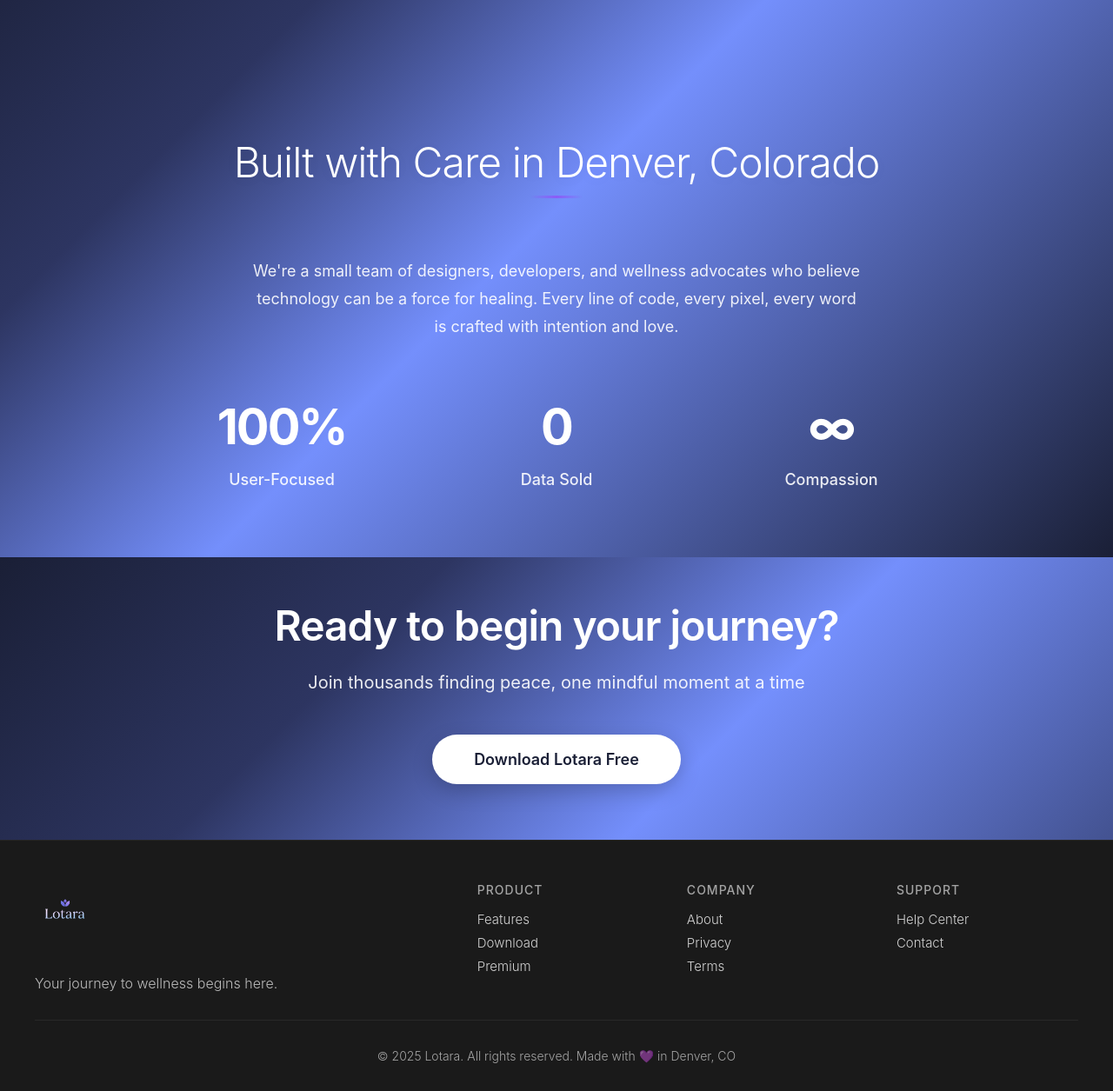
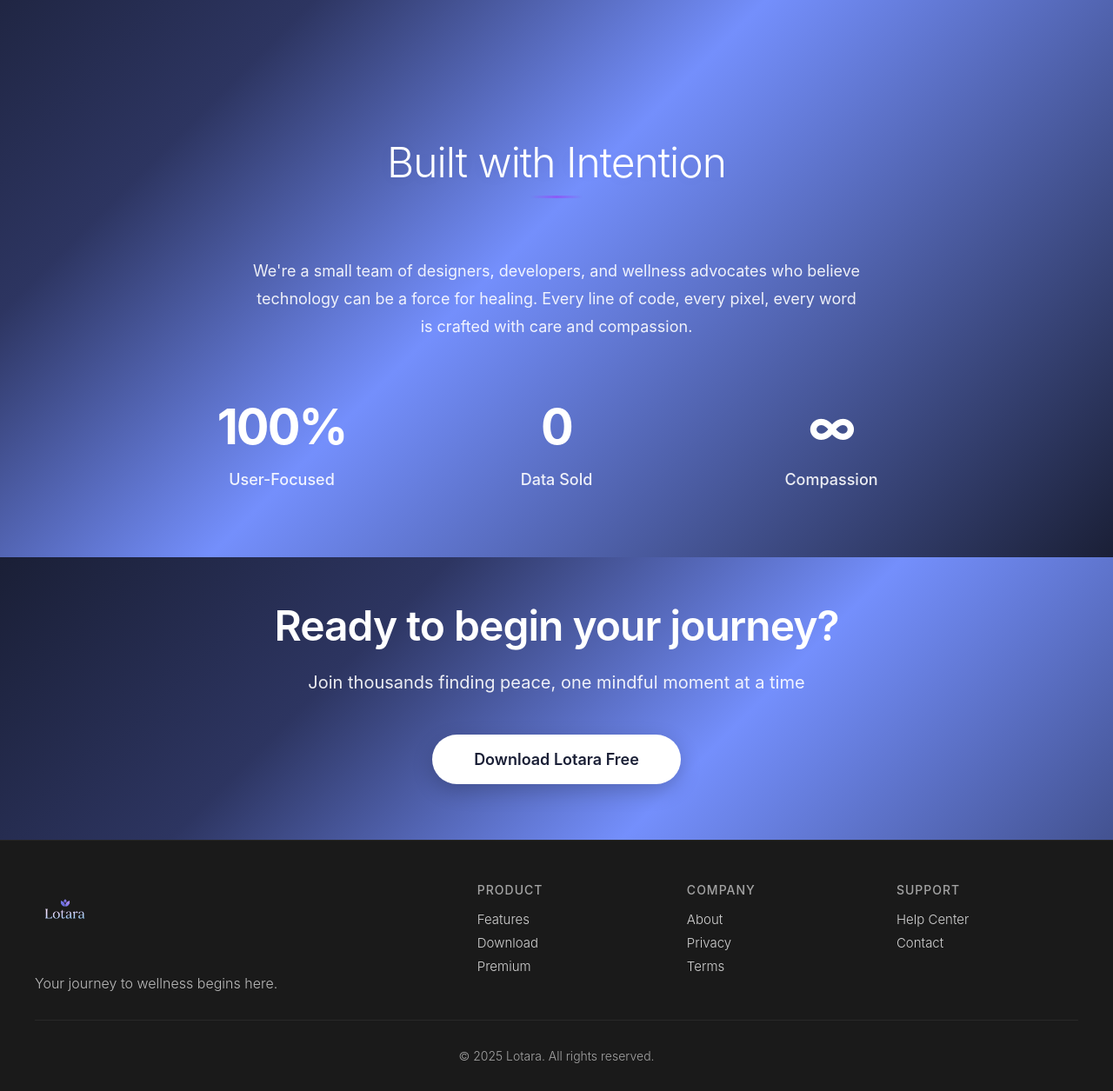
Before and after one commit to amohamud2009/LotaraWebsite, a plain HTML site: page about.html in a window 1280 px wide. Shown: the part 2559-3814 px from the top of the page at 87% size. Drawn offline with Linux system fonts and the light colour scheme.

Commit message:
Remove location references for more premium, Calm-like branding
- Change 'Built with Care in Denver, Colorado' to 'Built with Intention'
- Remove 'Made with 💜 in Denver, CO' from footer
- Focus on care and intention, not location
- More aligned with premium wellness app branding like Calm

```diff
--- a/about.html
+++ b/about.html
@@ -147,9 +147,9 @@
     <!-- Team Section -->
     <section class="about-team">
         <div class="container">
-            <h2 class="section-title">Built with Care in Denver, Colorado</h2>
+            <h2 class="section-title">Built with Intention</h2>
             <p class="team-subtitle">
-                We're a small team of designers, developers, and wellness advocates who believe technology can be a force for healing. Every line of code, every pixel, every word is crafted with intention and love.
+                We're a small team of designers, developers, and wellness advocates who believe technology can be a force for healing. Every line of code, every pixel, every word is crafted with care and compassion.
             </p>
             <div class="team-values">
                 <div class="team-value">
@@ -206,7 +206,7 @@
                 </div>
             </div>
             <div class="footer-bottom">
-                <p>&copy; 2025 Lotara. All rights reserved. Made with 💜 in Denver, CO</p>
+                <p>&copy; 2025 Lotara. All rights reserved.</p>
             </div>
         </div>
     </footer>
```
Also changed, not shown: index.html (+1 -1 lines).
